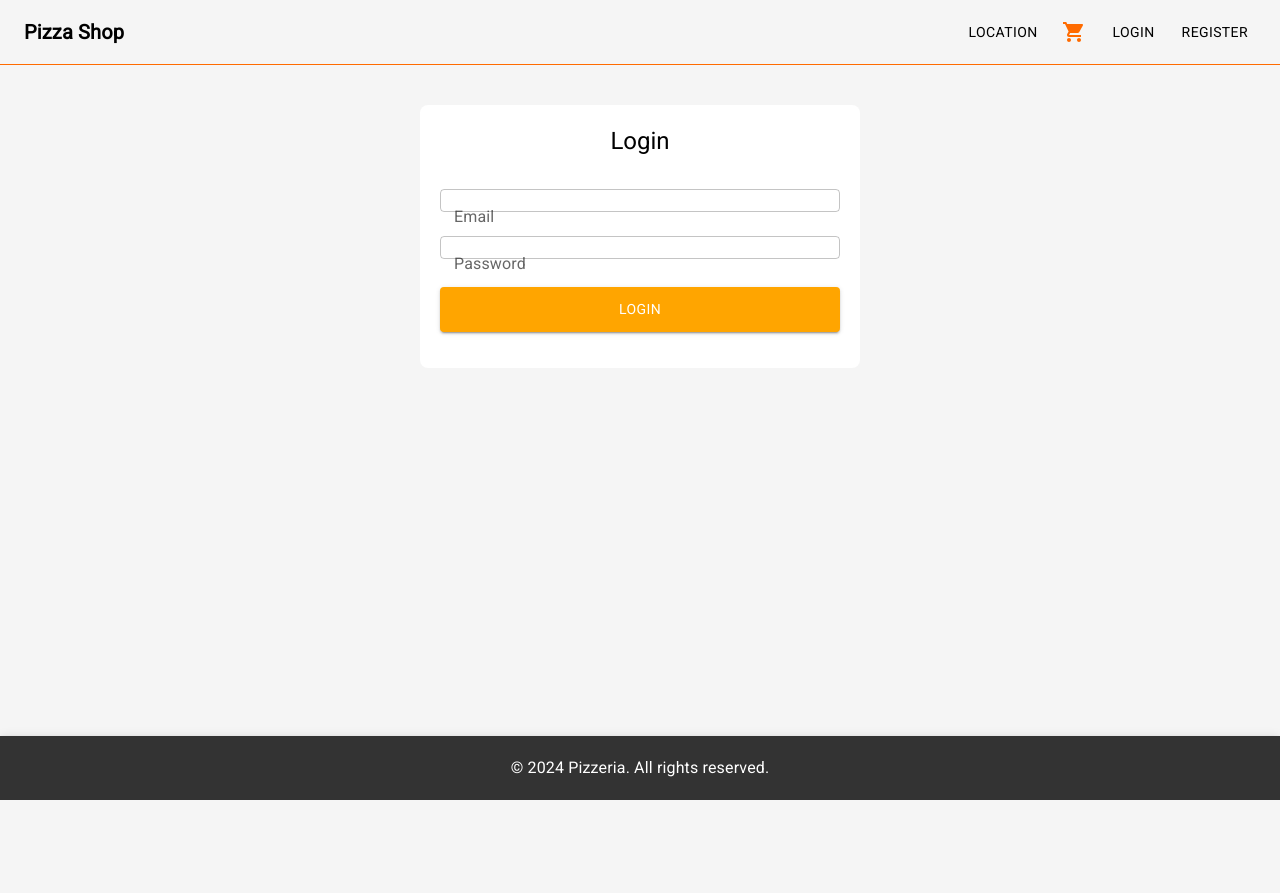
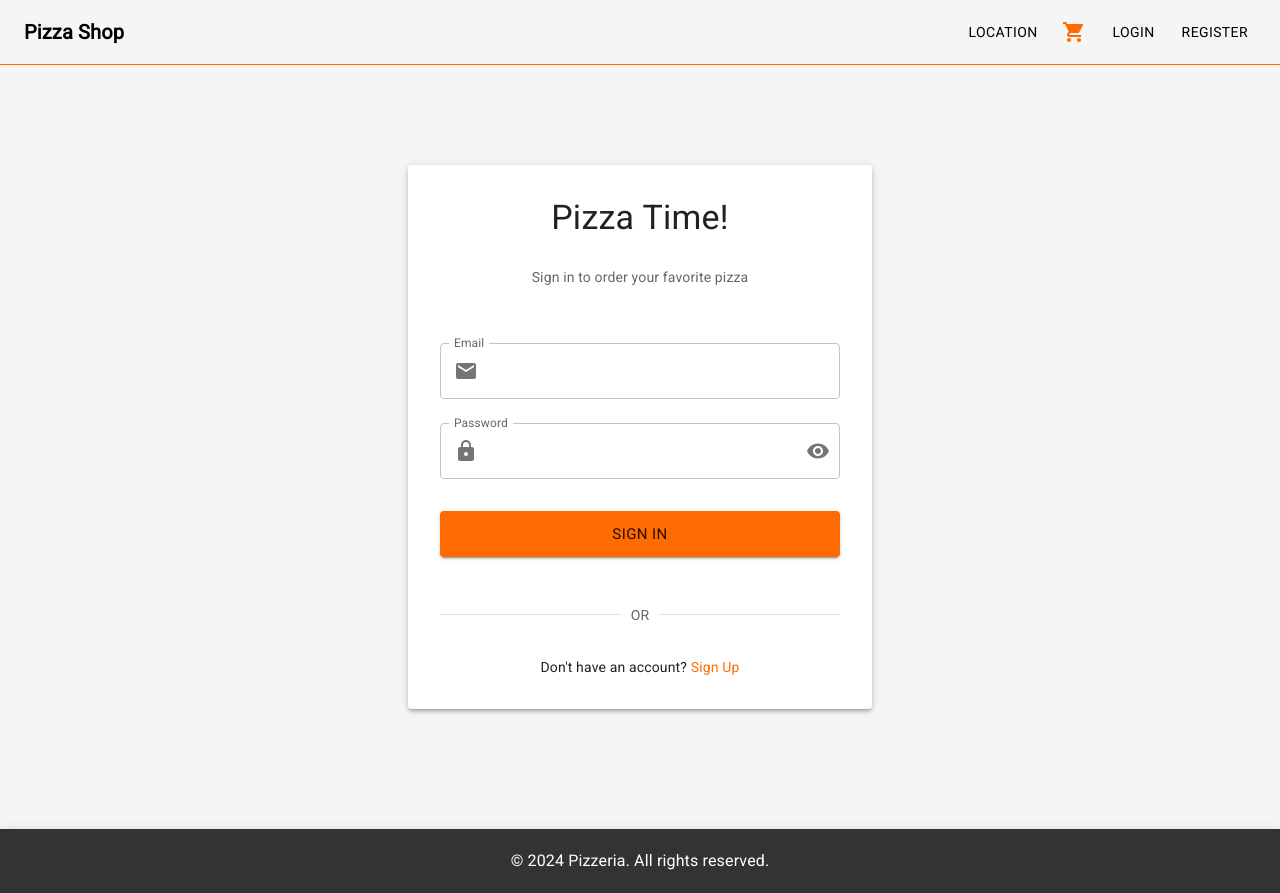
Before and after one commit to levsemyvolos/Pizzeria_front, a React (Create React App) app: page /login in a window 1280 px wide. Before the commit the page ends 800 px from the top, so only its background shows below. Built offline with nearby package versions, Linux system fonts and the light colour scheme.

Commit message:
login design change

```diff
--- a/src/components/LoginForm.js
+++ b/src/components/LoginForm.js
@@ -4,14 +4,32 @@ import { useFormik } from "formik";
 import * as Yup from "yup";
 import { login, getProfile } from "../services/api";
 import { AuthContext } from "../contexts/AuthContext";
-import { useNavigate } from "react-router-dom";
-import { TextField, Button, Typography, Box } from "@mui/material";
+import { useNavigate, Link } from "react-router-dom";
+import {
+  TextField,
+  Button,
+  Typography,
+  Box,
+  Paper,
+  InputAdornment,
+  IconButton,
+  Divider,
+  useTheme,
+} from "@mui/material";
+import {
+  Email as EmailIcon,
+  Lock as LockIcon,
+  Visibility,
+  VisibilityOff,
+} from "@mui/icons-material";
 import { toast } from "react-toastify";
 
 const LoginForm = () => {
+  const theme = useTheme();
   const { login: loginContext } = useContext(AuthContext);
   const navigate = useNavigate();
   const [loading, setLoading] = useState(false);
+  const [showPassword, setShowPassword] = useState(false);
 
   const validationSchema = Yup.object({
     email: Yup.string()
@@ -50,23 +68,57 @@ const LoginForm = () => {
   });
 
   return (
-    <Box component="form" onSubmit={formik.handleSubmit} className="auth-form">
-      <Typography variant="h5" textAlign="center" marginBottom={2}>
-        Login
+    <Box
+      sx={{
+        minHeight: "calc(100vh - 200px)",
+        display: "flex",
+        alignItems: "center",
+        justifyContent: "center",
+        py: 4,
+      }}
+    >
+      <Paper
+        elevation={3}
+        sx={{
+          p: 4,
+          width: "100%",
+          maxWidth: 400,
+          display: "flex",
+          flexDirection: "column",
+          gap: 2,
+        }}
+      >
+        <Typography variant="h4" component="h1" textAlign="center" gutterBottom>
+          Pizza Time!
+        </Typography>
+        <Typography
+          variant="body2"
+          color="text.secondary"
+          textAlign="center"
+          sx={{ mb: 3 }}
+        >
+          Sign in to order your favorite pizza
         </Typography>
 
+        <Box component="form" onSubmit={formik.handleSubmit}>
           <TextField
             fullWidth
             id="email"
             name="email"
             label="Email"
-        type="email"
             value={formik.values.email}
             onChange={formik.handleChange}
             onBlur={formik.handleBlur}
             error={formik.touched.email && Boolean(formik.errors.email)}
             helperText={formik.touched.email && formik.errors.email}
             margin="normal"
+            InputProps={{
+              startAdornment: (
+                <InputAdornment position="start">
+                  <EmailIcon color="action" />
+                </InputAdornment>
+              ),
+            }}
           />
 
           <TextField
@@ -74,24 +126,63 @@ const LoginForm = () => {
             id="password"
             name="password"
             label="Password"
-        type="password"
+            type={showPassword ? "text" : "password"}
             value={formik.values.password}
             onChange={formik.handleChange}
             onBlur={formik.handleBlur}
             error={formik.touched.password && Boolean(formik.errors.password)}
             helperText={formik.touched.password && formik.errors.password}
             margin="normal"
+            InputProps={{
+              startAdornment: (
+                <InputAdornment position="start">
+                  <LockIcon color="action" />
+                </InputAdornment>
+              ),
+              endAdornment: (
+                <InputAdornment position="end">
+                  <IconButton
+                    onClick={() => setShowPassword(!showPassword)}
+                    edge="end"
+                  >
+                    {showPassword ? <VisibilityOff /> : <Visibility />}
+                  </IconButton>
+                </InputAdornment>
+              ),
+            }}
           />
 
           <Button
             type="submit"
             variant="contained"
             fullWidth
-        sx={{ mt: 3, mb: 2 }}
+            size="large"
             disabled={loading}
+            sx={{ mt: 3, mb: 2, py: 1.2 }}
           >
-        {loading ? "Logging in..." : "Login"}
+            {loading ? "Signing in..." : "Sign In"}
           </Button>
+        </Box>
+
+        <Divider sx={{ my: 2 }}>
+          <Typography variant="body2" color="text.secondary">
+            OR
+          </Typography>
+        </Divider>
+
+        <Typography variant="body2" textAlign="center">
+          Don't have an account?{" "}
+          <Link
+            to="/register"
+            style={{
+              color: theme.palette.primary.main,
+              textDecoration: "none",
+            }}
+          >
+            Sign Up
+          </Link>
+        </Typography>
+      </Paper>
     </Box>
   );
 };
```
Lines whose indentation alone changed are shown as unchanged.
